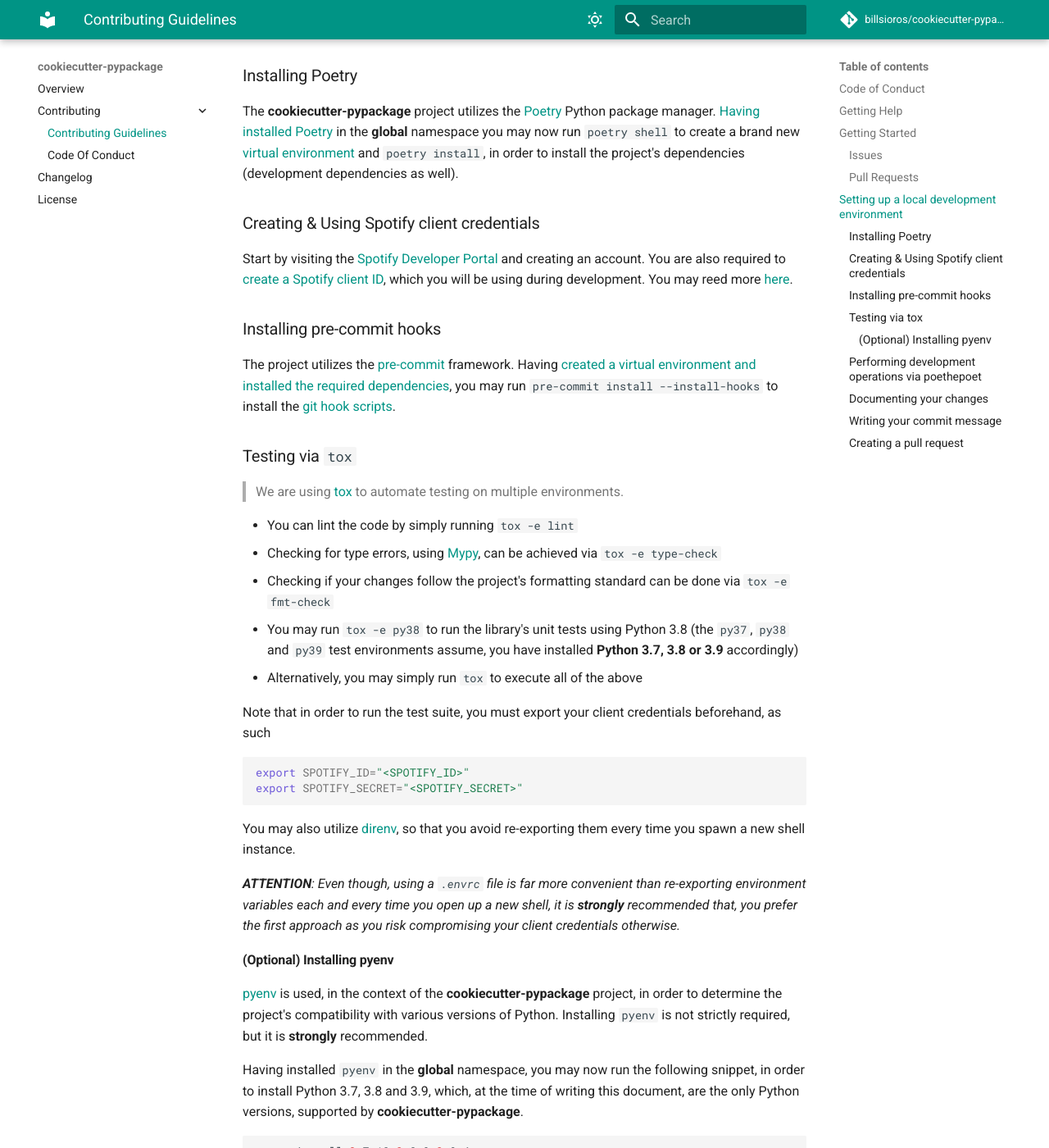
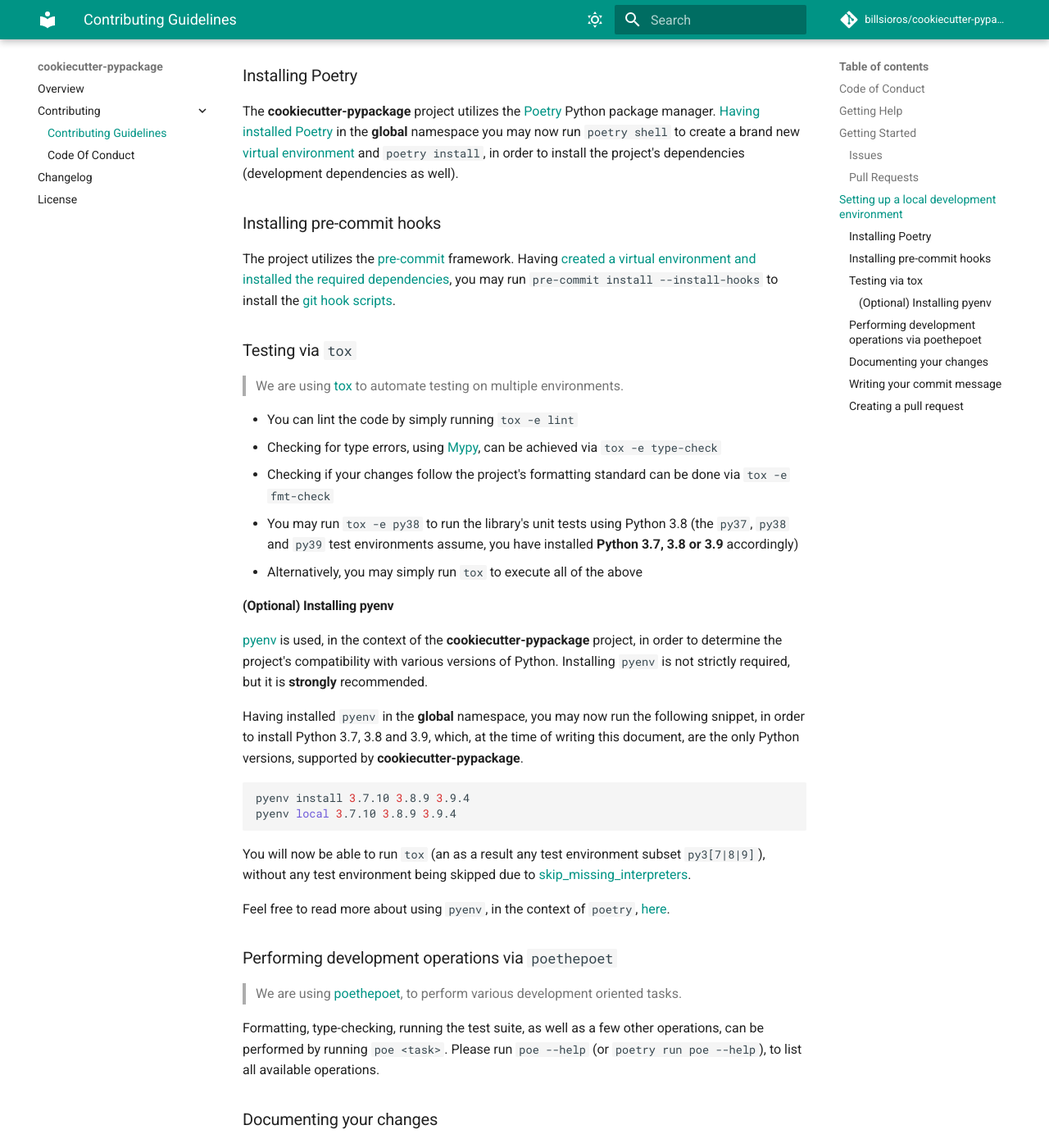
Before and after one commit to billsioros/cookiecutter-pypackage, an MkDocs documentation site: the page built from docs/CONTRIBUTING.md, in a window 1280 px wide and 1400 px high, scrolled down 2090 px. Shown: the whole window at 82% size. Built offline with MkDocs 1.6.1 and Material for MkDocs 9.7.7, drawn with Linux system fonts in a browser that asks for light colours; comment, search, counter and statistics services are not loaded; the version menu is left out.

Commit message:
docs(main): remove `SPOTIFY` sections

````diff
--- a/docs/CONTRIBUTING.md
+++ b/docs/CONTRIBUTING.md
@@ -59,10 +59,6 @@
 
 The **cookiecutter-pypackage** project utilizes the [Poetry](https://python-poetry.org/) Python package manager. [Having installed Poetry](https://python-poetry.org/docs/#installation) in the **global** namespace you may now run `poetry shell` to create a brand new [virtual environment](https://docs.python.org/3/tutorial/venv.html) and `poetry install`, in order to install the project's dependencies (development dependencies as well).
 
-### Creating & Using Spotify client credentials
-
-Start by visiting the [Spotify Developer Portal](https://developer.spotify.com/dashboard/login) and creating an account. You are also required to [create a Spotify client ID](https://developer.spotify.com/documentation/general/guides/app-settings/#register-your-app), which you will be using during development. You may reed more [here](https://developer.spotify.com/documentation/web-api/quick-start/).
-
 ### Installing pre-commit hooks
 
 The project utilizes the [pre-commit](https://pre-commit.com/) framework. Having [created a virtual environment and installed the required dependencies](#installing-poetry), you may run `pre-commit install --install-hooks` to install the [git hook scripts](https://github.com/billsioros/cookiecutter-pypackage/blob/master/.pre-commit-config.yaml).
@@ -76,17 +72,6 @@
 - Checking if your changes follow the project's formatting standard can be done via `tox -e fmt-check`
 - You may run `tox -e py38` to run the library's unit tests using Python 3.8 (the `py37`, `py38` and `py39` test environments assume, you have installed **Python 3.7, 3.8 or 3.9** accordingly)
 - Alternatively, you may simply run `tox` to execute all of the above
-
-Note that in order to run the test suite, you must export your client credentials beforehand, as such
-
-```bash
-export SPOTIFY_ID="<SPOTIFY_ID>"
-export SPOTIFY_SECRET="<SPOTIFY_SECRET>"
-```
-
-You may also utilize [direnv](https://direnv.net/), so that you avoid re-exporting them every time you spawn a new shell instance.
-
-_**ATTENTION**: Even though, using a `.envrc` file is far more convenient than re-exporting  environment variables each and every time you open up a new shell, it is **strongly** recommended that, you prefer the first approach as you risk compromising your client credentials otherwise._
 
 #### (Optional) Installing pyenv
 
````
